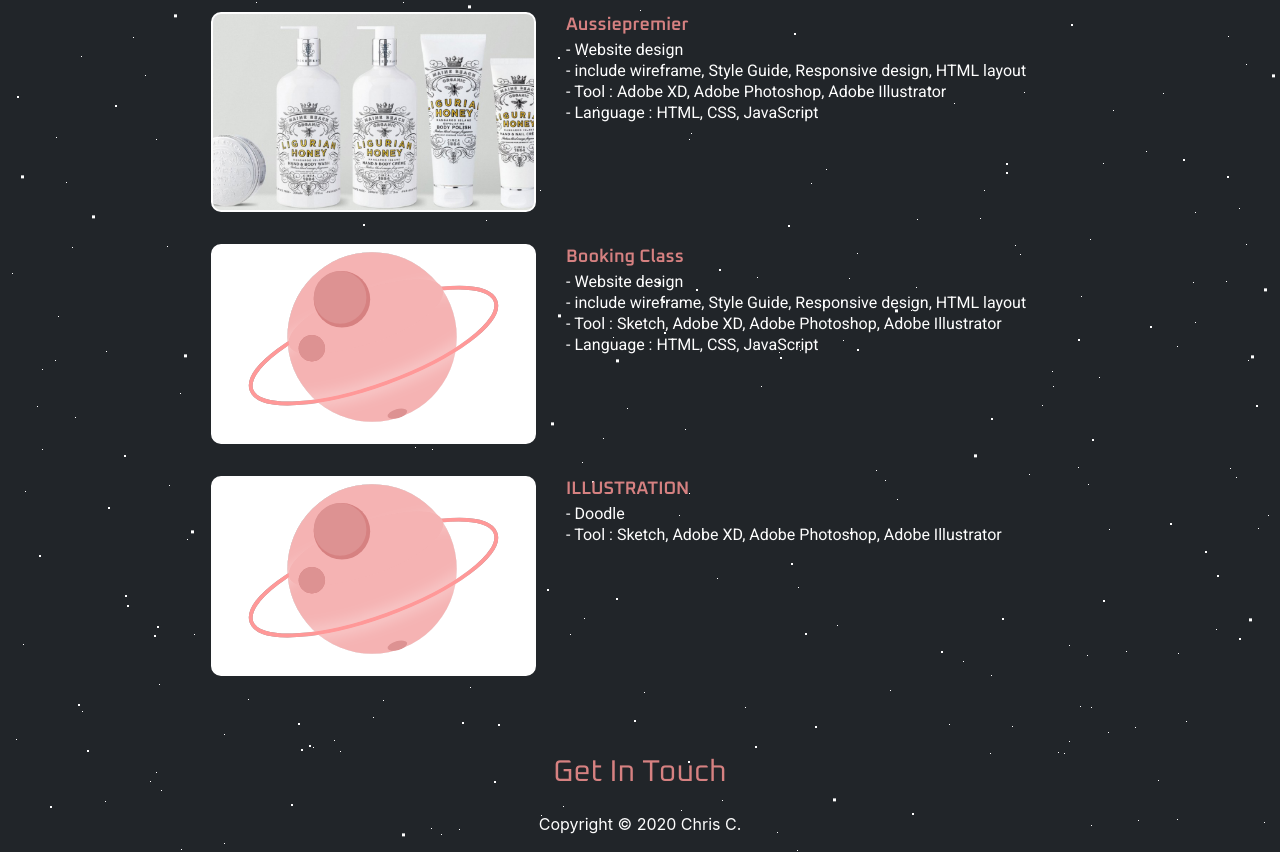
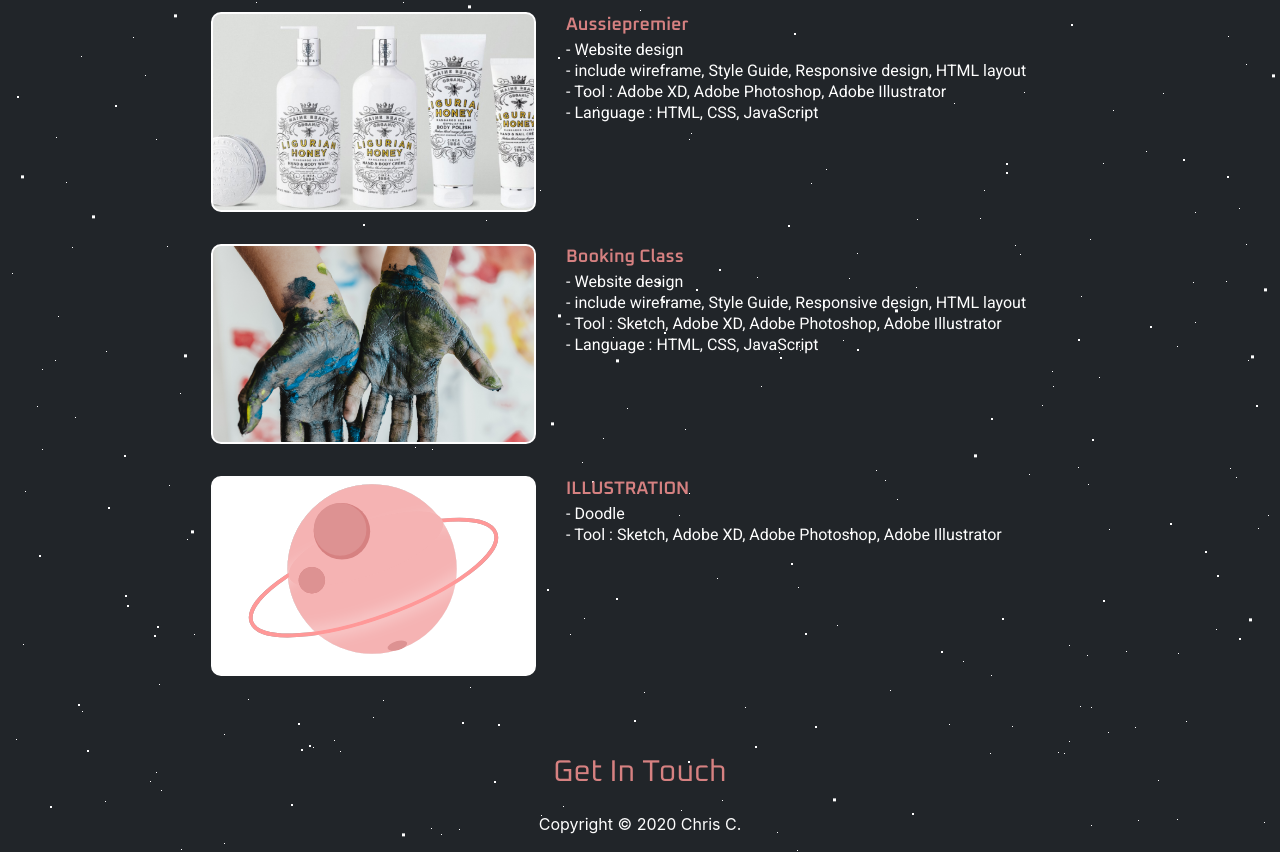
Before and after one commit to ChrisC0210/ChrisC0210.github.io, a plain HTML site: page index.html in a window 1280 px wide. Shown: the part 2399-3251 px from the top of the page. Drawn offline with nearby package versions, Linux system fonts and the light colour scheme.

Commit message:
Add work img

```diff
--- a/index.html
+++ b/index.html
@@ -128,7 +128,7 @@
     <div class="d-flex justify-content-center row mb-4">
       <div class="col-lg-4 col-sm-12 work-card-img mb-2">
         <a href="https://chrisc0210.github.io/project-1/" target="_blank">
-          <img src="./assets/img/palnt.svg" alt="">
+          <img src="./assets/img/work/lejwebsitelanding.png" alt="">
         </a>
       </div>
       <div class="col col-lg-6 col-sm-12">
```
Also changed, not shown: assets/img/work/lejwebsitelanding.png (added).
